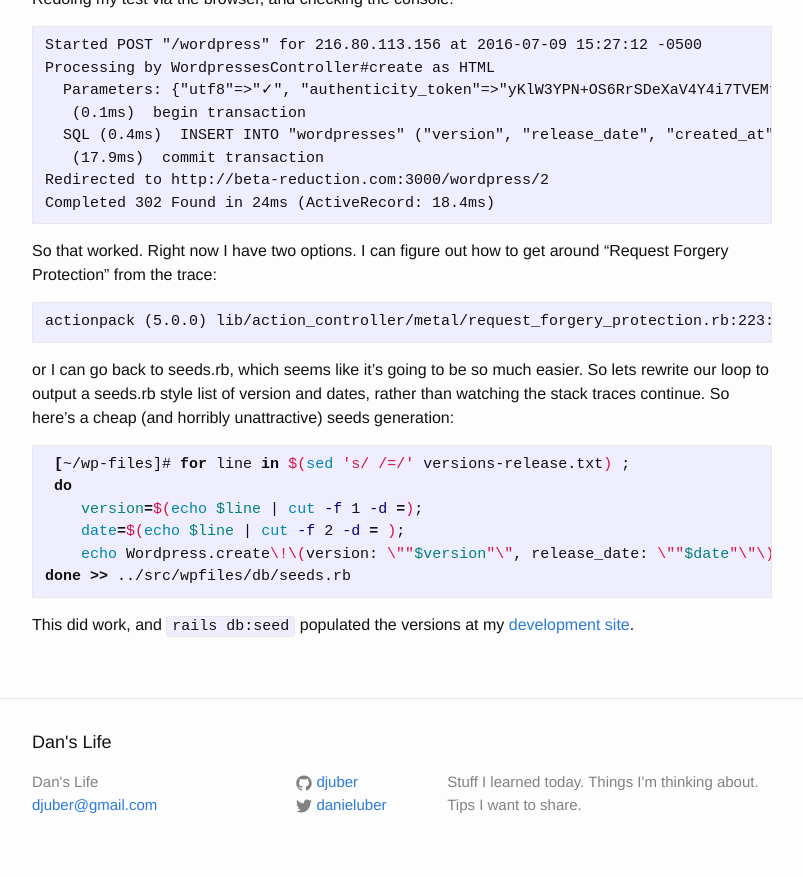
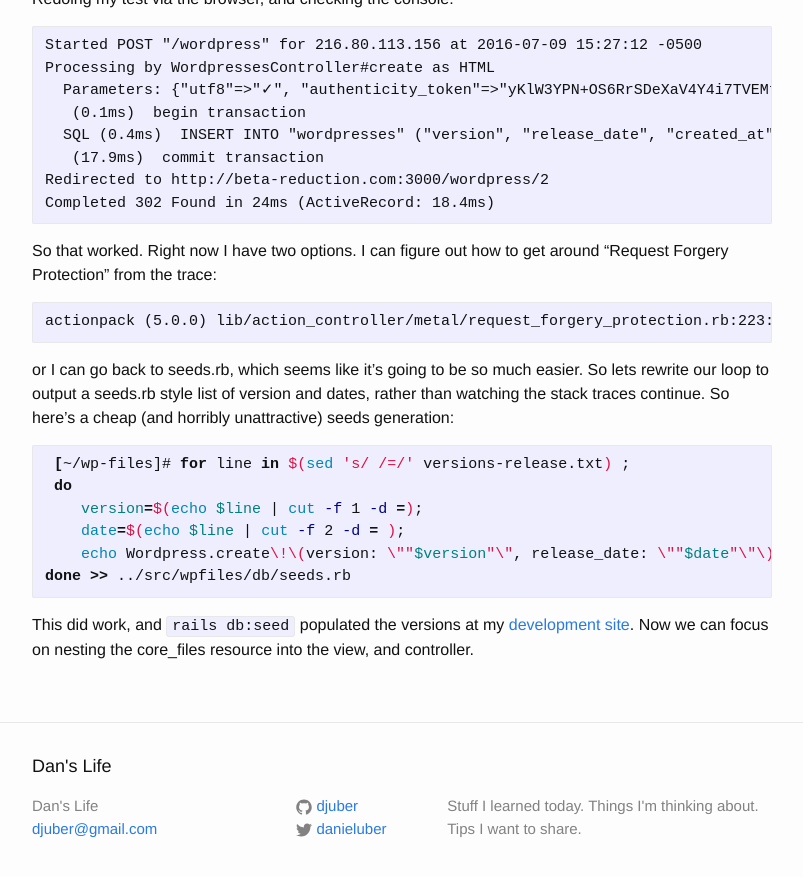
Before and after one commit to djuber/myblog, a Jekyll site: the page built from _posts/2016-07-09-Weekend-Plans.markdown, in a window 1280 px wide and 900 px high, scrolled down 5619 px. Shown: the top 877 px of the window, without its empty margins (238-1041 px from the left). Built offline with Jekyll 4.4.1, drawn with Linux system fonts in a browser that asks for light colours.

Commit message:
automated 2016-07-09-15:45:57

````diff
--- a/_posts/2016-07-09-Weekend-Plans.markdown
+++ b/_posts/2016-07-09-Weekend-Plans.markdown
@@ -262,4 +262,4 @@ or I can go back to seeds.rb, which seems like it's going to be so much easier.
 done >> ../src/wpfiles/db/seeds.rb
 ```
 
-This did work, and ```rails db:seed``` populated the versions at my [development site](http://beta-reduction.com:3000/wordpress).
+This did work, and ```rails db:seed``` populated the versions at my [development site](http://beta-reduction.com:3000/wordpress). Now we can focus on nesting the core_files resource into the view, and controller.
````
